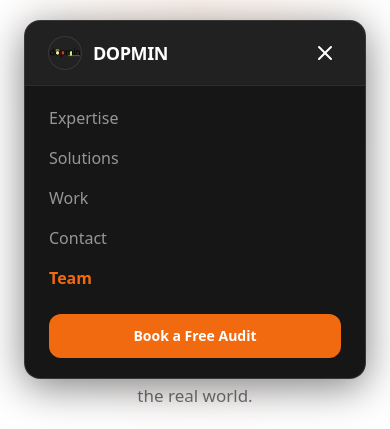
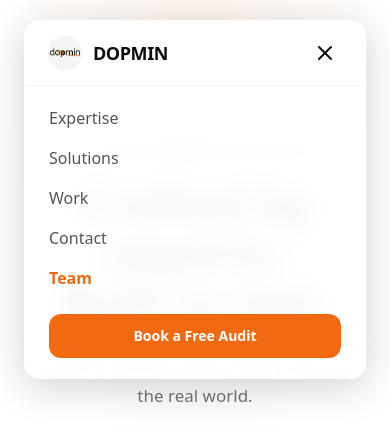
Before and after one commit to seniramendis/dopmin, a Next.js app: page /team in a window 390 px wide. Both pictures are taken after a click on the button "Toggle navigation menu". Shown: the top 429 px of the page. Built offline with nearby package versions, Linux system fonts and the light colour scheme.

Commit message:
modified:   app/team/page.tsx

```diff
--- a/app/team/page.tsx
+++ b/app/team/page.tsx
@@ -16,19 +16,19 @@
         initial={{ opacity: 0, y: -16 }}
         animate={{ opacity: 1, y: 0 }}
         transition={{ duration: 0.5, ease: [0.22, 1, 0.36, 1] as [number, number, number, number] }}
-        className="w-full max-w-5xl bg-[#161616]/95 backdrop-blur-md rounded-2xl shadow-[0_8px_40px_rgba(0,0,0,0.5)] border border-white/10"
+        className="w-full max-w-5xl bg-white/95 backdrop-blur-md rounded-2xl shadow-[0_8px_40px_rgba(0,0,0,0.18)] border border-white/60"
       >
         <div className="px-6 h-16 flex items-center justify-between">
           <Link href="/" aria-label="DopMin home" className="flex items-center gap-3 group">
-            <div className="relative w-8 h-8 shrink-0 overflow-hidden rounded-full ring-1 ring-white/10 bg-[#222] transition-transform duration-700 group-hover:rotate-180">
+            <div className="relative w-8 h-8 shrink-0 overflow-hidden rounded-full ring-1 ring-black/5 bg-stone-100 transition-transform duration-700 group-hover:rotate-180">
               <Image src="/assets/images/dopmin.jpg" alt="Dopmin logo" fill sizes="32px" className="object-cover" priority unoptimized />
             </div>
-            <span className="font-bold text-lg tracking-tight text-white">DOPMIN</span>
+            <span className="font-bold text-lg tracking-tight text-[#0D0D0D]">DOPMIN</span>
           </Link>
 
           <nav className="hidden md:flex items-center gap-8" aria-label="Main navigation">
             {["Expertise", "Solutions", "Work", "Contact"].map((l) => (
-              <Link key={l} href={`/#${l.toLowerCase()}`} className="text-[14px] font-medium text-white/50 hover:text-white transition-colors">{l}</Link>
+              <Link key={l} href={`/#${l.toLowerCase()}`} className="text-[14px] font-medium text-stone-500 hover:text-[#0D0D0D] transition-colors">{l}</Link>
             ))}
             <Link href="/team" className="text-[14px] font-medium text-[#F26A10] hover:text-[#D94030] transition-colors">Team</Link>
           </nav>
@@ -37,17 +37,17 @@
             Book a Free Audit <ChevronRight className="w-4 h-4" />
           </Link>
 
-          <button className="md:hidden text-white/40 hover:text-white transition-colors p-1 rounded" onClick={() => setOpen(!open)} aria-label="Toggle navigation menu" aria-expanded={open}>
-            {open ? <X className="w-6 h-6 text-white" /> : <Menu className="w-6 h-6 text-white" />}
+          <button className="md:hidden text-stone-400 hover:text-stone-700 transition-colors p-1 rounded" onClick={() => setOpen(!open)} aria-label="Toggle navigation menu" aria-expanded={open}>
+            {open ? <X className="w-6 h-6 text-[#0D0D0D]" /> : <Menu className="w-6 h-6 text-[#0D0D0D]" />}
           </button>
         </div>
 
         <AnimatePresence>
           {open && (
-            <motion.div initial={{ opacity: 0, height: 0 }} animate={{ opacity: 1, height: "auto" }} exit={{ opacity: 0, height: 0 }} className="md:hidden overflow-hidden border-t border-white/10 rounded-b-2xl bg-[#161616]">
+            <motion.div initial={{ opacity: 0, height: 0 }} animate={{ opacity: 1, height: "auto" }} exit={{ opacity: 0, height: 0 }} className="md:hidden overflow-hidden border-t border-stone-100 rounded-b-2xl">
               <div className="px-6 py-5 flex flex-col gap-4">
                 {["Expertise", "Solutions", "Work", "Contact"].map((l) => (
-                  <Link key={l} href={`/#${l.toLowerCase()}`} onClick={() => setOpen(false)} className="text-white/55 text-base font-medium hover:text-white transition-colors">{l}</Link>
+                  <Link key={l} href={`/#${l.toLowerCase()}`} onClick={() => setOpen(false)} className="text-stone-600 text-base font-medium hover:text-[#0D0D0D] transition-colors">{l}</Link>
                 ))}
                 <Link href="/team" onClick={() => setOpen(false)} className="text-[#F26A10] text-base font-semibold">Team</Link>
                 <Link href="/#contact" onClick={() => setOpen(false)} className="text-center text-sm font-semibold bg-[#F26A10] text-white px-4 py-3 rounded-xl hover:bg-[#D94030] transition-colors mt-2">Book a Free Audit</Link>
```
